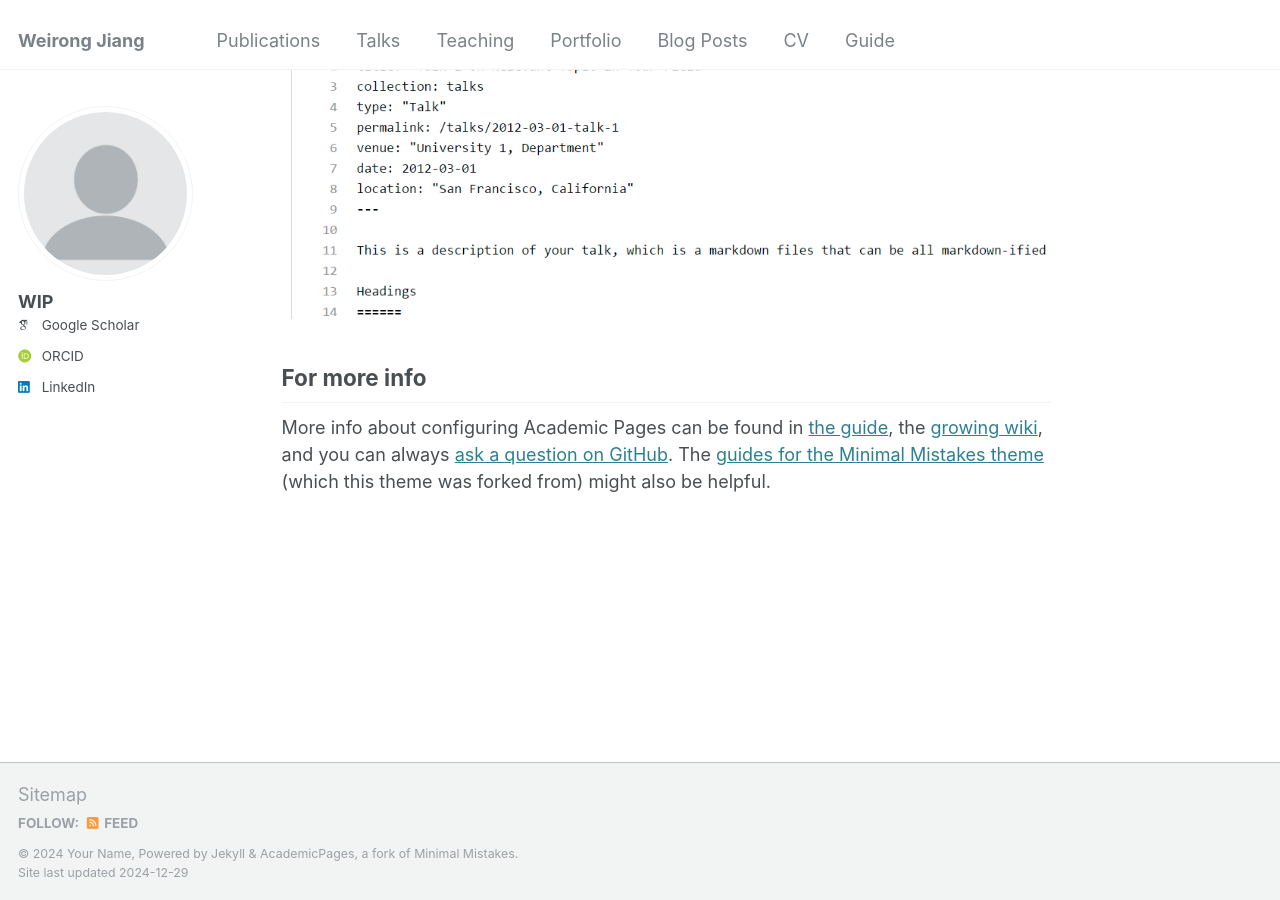
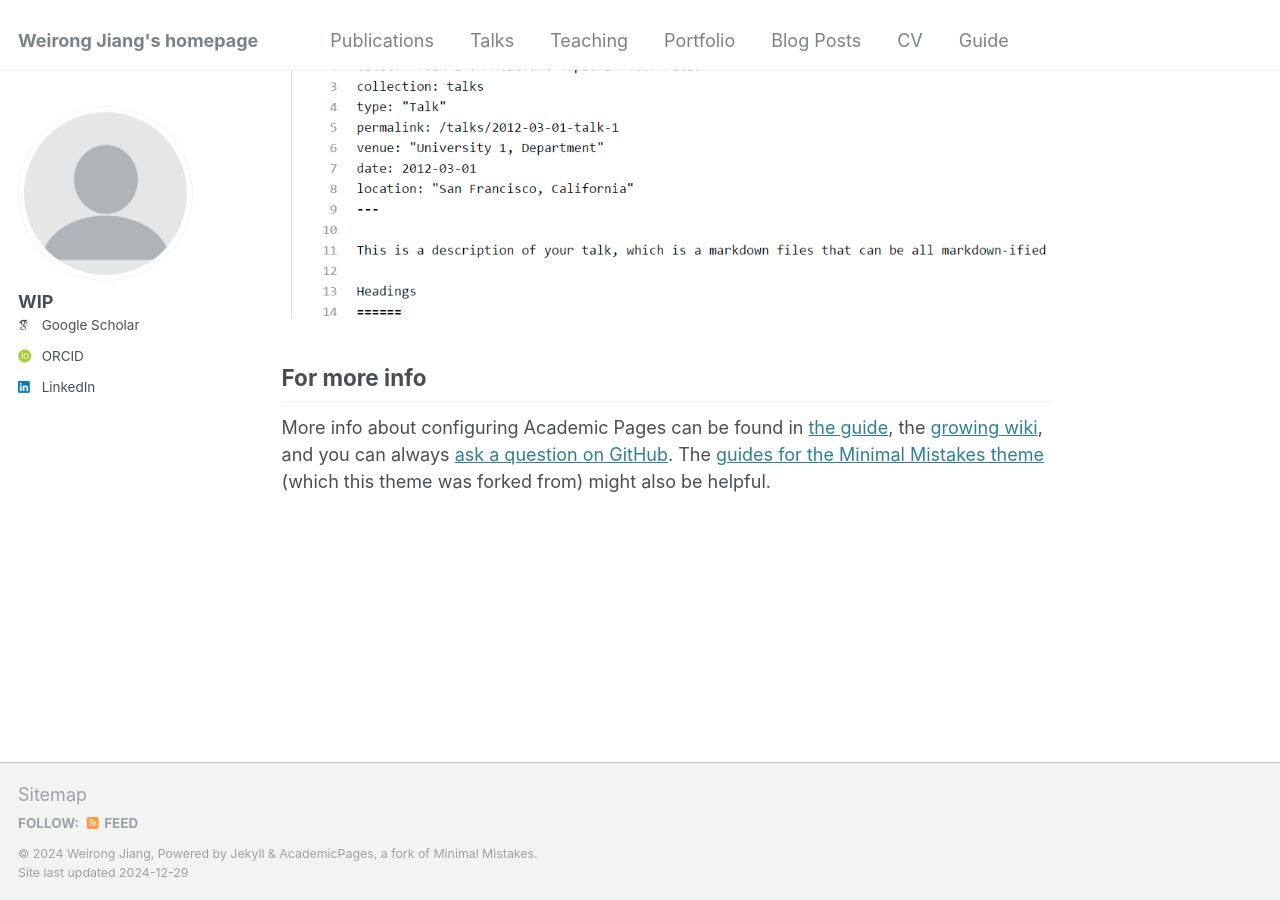
Before and after one commit to weirong-jiang/weirong-jiang.github.io, a Jekyll site: the page built from _pages/about.md, in a window 1280 px wide and 900 px high, scrolled down 2643 px. Built offline with Jekyll 4.4.1, drawn with Linux system fonts in a browser that asks for light colours; some web fonts are replaced.

Commit message:
Update _config.yml

```diff
--- a/_config.yml
+++ b/_config.yml
@@ -8,13 +8,13 @@
 
 # Basic Site Settings
 locale                   : "en-US"
-title                    : "Weirong Jiang"
+title                    : "Weirong Jiang's homepage"
 title_separator          : "-"
-name                     : &name "Your Name"
-description              : &description "personal description"
+name                     : &name "Weirong Jiang"
+description              : &description "Bytedancer + Xoogler"
 url                      : # https://academicpages.github.io the base hostname & protocol for your site e.g. "https://[your GitHub username].github.io"
 baseurl                  : "" # the subpath of your site, e.g. "/blog"
-repository               : "academicpages/academicpages.github.io"
+repository               : # "academicpages/academicpages.github.io"
 
 # Site Author - The following control what appear as part of the author content on the side bar.
 #               If a field is blank the icon and link will not appear, otherwise it will be shown.
```
